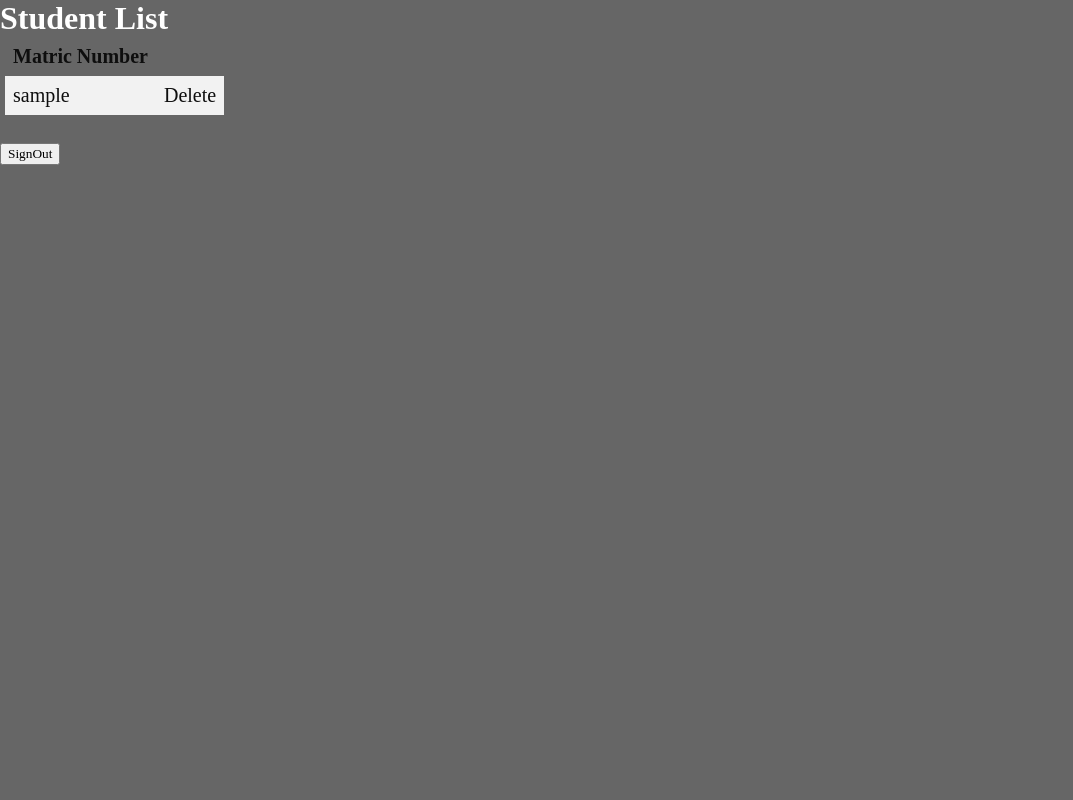
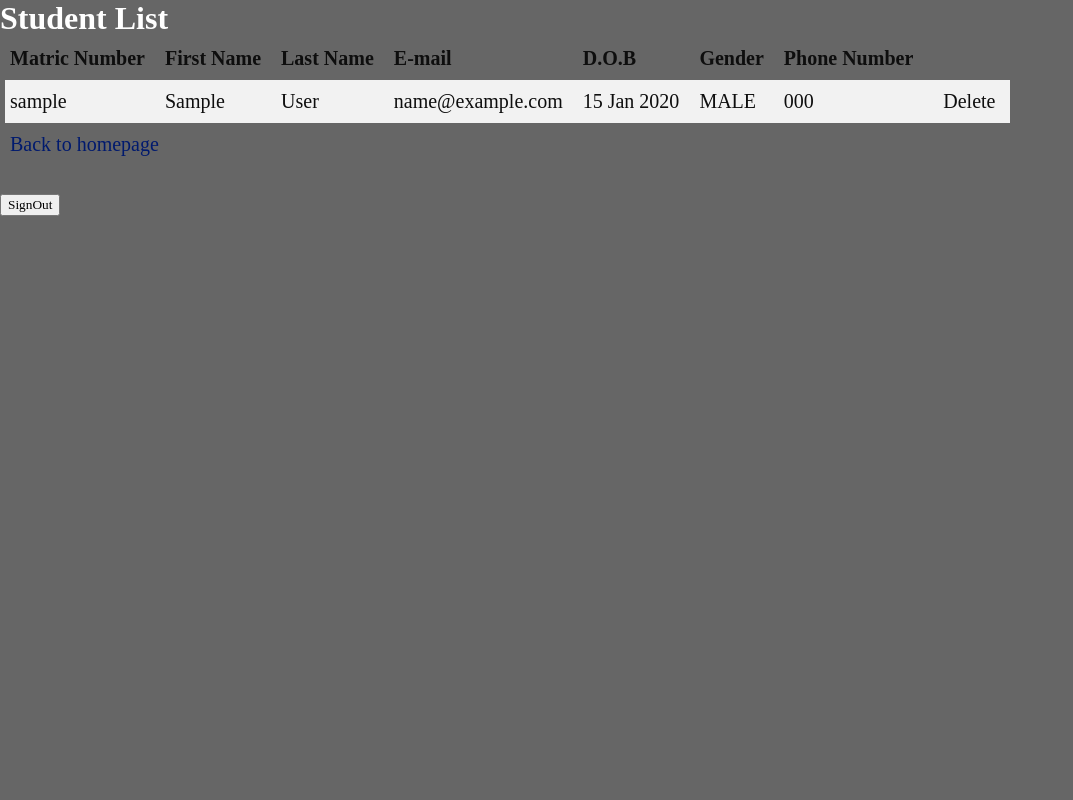
Before and after one commit to sbo2401/siwesProject, a Django app: page /studentlist/ in a window 1280 px wide. Shown: the whole page, without its empty margins (0-1073 px from the left). Run offline with Django 4.2, Linux system fonts and the light colour scheme; a user stored in the database is signed in; tables that the repository leaves empty hold one stand-in row (values such as "Sample post").

Commit message:
final commit

```diff
--- a/accounts/urls.py
+++ b/accounts/urls.py
@@ -3,6 +3,7 @@ from django.urls import path
 from . import views
 
 urlpatterns = [
+    path("index/", views.index, name="index"),
     path("", views.signin, name="signin"),
     path("signin/", views.signin, name="signin"),
     path("superuser/", views.superuser, name="superuser"),
@@ -10,8 +11,6 @@ urlpatterns = [
     path("register/", views.register, name="register"),
     path("signout/", views.signout, name="signout"),
     path("listout/", views.listout, name="listout"),
-    path("profile/", views.profile, name="profile"),
     path("studentlist/", views.studentlist, name="studentlist"),
     path("delete/<str:username>", views.delete, name="delete"),
-    path("update/<str:username>", views.update, name="update"),
 ]
--- a/accounts/views.py
+++ b/accounts/views.py
@@ -10,6 +10,10 @@ from .forms import *
 
 
 # Create your views here.
+
+@login_required(login_url="signin")
+def index(request):
+    return render(request, "index.html", {})
 
 
 def register(request):
@@ -40,7 +44,7 @@ def register(request):
 
 def signin(request):
     if request.user.is_authenticated:
-        return redirect(profile)
+        return redirect(index)
     if request.method == "POST":
         form = Signin(request.POST)
         if form.is_valid():
@@ -49,24 +53,19 @@ def signin(request):
 
             user = auth.authenticate(username=username, password=password)
 
-            if not user.is_superuser and user is not None:
+            if user is not None:
                 auth.login(request, user)
-                return redirect("profile")
-            else:
-                messages.error(request, "Invalid credentials")
-                return redirect("signin")
+                return redirect(index)
+
+            elif user is None:
+                messages.error(request, "User does not exist")
+                return redirect(signin)
     else:
         form = Signin()
         return render(request, "accounts/login.html", {"form": form})
 
 
-@login_required(login_url="signin")
-def profile(request):
-    if not request.user.is_superuser:
-        template = loader.get_template("accounts/profile.html")
-        return HttpResponse(template.render({}, request))
-    elif request.user.is_authenticated and request.user.is_superuser:
-        return redirect("signout")
+
 
 
 @login_required(login_url="signin")
@@ -76,10 +75,12 @@ def user(request):
         if form.is_valid():
             user = form.save(commit=False)
             user.save()
-            return render(request, "thanks.html")
+            messages.success(request, "Thank you for filling Out this form. \nYou can close the page")
+            return redirect(index)
 
     elif request.user.is_authenticated and request.user.is_superuser:
-        return redirect("signin")
+        messages.error(request, "please login with a non administrative account")
+        return redirect(signout)
     else:
         form = Userdetail(
             initial={
@@ -125,8 +126,8 @@ def superuser(request):
 @login_required(login_url="superuser")
 def studentlist(request):
     if request.user.is_superuser and request.user.is_authenticated:
-        mymembers = User_detail.objects.all().order_by("username").values()
-        return render(request, "admin/list.html", {"mymembers": mymembers})
+        student = User_detail.objects.all().order_by("username").values()
+        return render(request, "admin/list.html", {"student": student})
 
     elif not request.user.is_superuser and request.user.is_authenticated:
         messages.error(
@@ -143,22 +144,12 @@ def studentlist(request):
 
 def listout(request):
     logout(request)
-    return redirect(superuser)
+    return redirect(signin)
+
+
 
 
 def delete(request, username):
     student = User_detail.objects.get(username=username)
     student.delete()
     return HttpResponseRedirect(reverse("studentlist"))
-
-
-def update(request, username):
-    mymember = User_detail.objects.get(username=username)
-    template = loader.get_template("update.html")
-    context = {
-        "mymember": mymember,
-    }
-    return HttpResponse(template.render(context, request))
-
-
-# def updaterecord(request, username)
--- /dev/null
+++ b/static/css/list.css
@@ -0,0 +1,55 @@
+*{
+    margin: 0;
+    box-sizing: border-box;
+    font-family: inherit;
+}
+body{
+    height: 100vh;
+    justify-content: center;
+    align-items: center;
+    background-size: cover;
+    background-blend-mode: darken;
+    background-color: rgba(0,0,0,0.6);
+    color:white;
+}
+table {
+  border-collapse: collapse;
+  width: auto;
+}
+
+th, td {
+    text-align: left;
+    color: rgb(14, 14, 14);
+    font-size: 20px;
+    padding-top: 10px;
+    padding-bottom: 10px;
+    padding-left: 5px;
+    padding-right: 15px;
+}
+a{
+    text-align: center;
+    font-size: 20px;
+    text-decoration: none;
+    color: rgb(14, 14, 14);
+}
+
+tr:nth-child(even) {background-color: #f2f2f2;}
+.button{
+    padding-top: 25px;
+}
+.table{
+    padding-left: 5px;
+}
+.delete{
+    padding-left: 15px;
+}
+.home{
+    padding: 10px;
+
+}
+.home a{
+    color:#001a6e;
+}
+.home a:hover{
+    color: #001a6e71;
+}
--- a/templates/accounts/register.html
+++ b/templates/accounts/register.html
@@ -47,7 +47,7 @@
                     {{ form.password2 }}
                 </div>
                 <div class="errors">
-                    {{form.errors}}
+                    {{ form.errors }}
                 </div>
 
                 <div class="button">
--- a/templates/admin/list.html
+++ b/templates/admin/list.html
@@ -5,66 +5,39 @@
     <meta http-equiv="X-UA-Compatible" content="IE=edge">
     <meta name="viewport" content="width=device-width, initial-scale=1.0">
     <title>List of Student</title>
+    <link rel="stylesheet" href="/static/css/list.css">
 </head>
 <body>
-
-    <style>
-        *{
-            margin: 0;
-            box-sizing: border-box;
-            font-family: inherit;
-        }
-        body{
-            height: 100vh;
-            justify-content: center;
-            align-items: center;
-            background-size: cover;
-            background-blend-mode: darken;
-            background-color: rgba(0,0,0,0.6);
-            color:white;
-        }
-        table {
-          border-collapse: collapse;
-          width: auto;
-
-        }
-
-        th, td {
-            text-align: left;
-            padding: 8px;
-            color: rgb(14, 14, 14);
-            font-size: 20px;
-        }
-        a{
-            text-align: center;
-            font-size: 20px;
-            text-decoration: none;
-            color: rgb(14, 14, 14);
-        }
-
-        tr:nth-child(even) {background-color: #f2f2f2;}
-        .button{
-            padding-top: 25px;
-        }
-        .table{
-            padding-left: 5px;
-        }
-        </style>
     <h1>Student List</h1>
 
     <div class="table" style="overflow-x:auto ;">
         <table>
             <tr>
                 <th>Matric Number</th>
+                <th>First Name</th>
+                <th>Last Name</th>
+                <th>E-mail</th>
+                <th>D.O.B</th>
+                <th>Gender</th>
+                <th>Phone Number</th>
             </tr>
-        {% for x in mymembers %}
+        {% for x in student %}
 
             <tr>
                 <td>{{ x.username }}</td>
-                <td><a href="/delete/{{ x.username }}">Delete</a></td>
+                <td>{{ x.first_name }}</td>
+                <td>{{ x.last_name }}</td>
+                <td>{{ x.email }}</td>
+                <td>{{ x.date_of_birth }}</td>
+                <td>{{ x.gender }}</td>
+                <td>{{ x.tel }}</td>
+                <td class="delete"><a href="/delete/{{x.username}}">Delete</a></td>
             </tr>
         {% endfor %}
         </table>
+    </div>
+    <div class="home">
+        <a href="/index/">Back to homepage</a>
     </div>
     <div class="button">
         <a href="/listout/">
```
Also changed, not shown: accounts/forms.py (+0 -10 lines), siwesProject/settings.py (+8 -8 lines), static/css/details.css (+11 -4 lines), templates/accounts/User details.html (+6 -1 lines), templates/accounts/dashboard.html (deleted, +0 -31 lines), templates/accounts/profile.html (deleted, +0 -59 lines), templates/admin/view.html (added, +34 -0 lines), templates/index.html (added, +56 -0 lines), accounts/migrations/0007_viewdetails.py (added), static/img/1.jpg (added), static/img/1.png (added).
